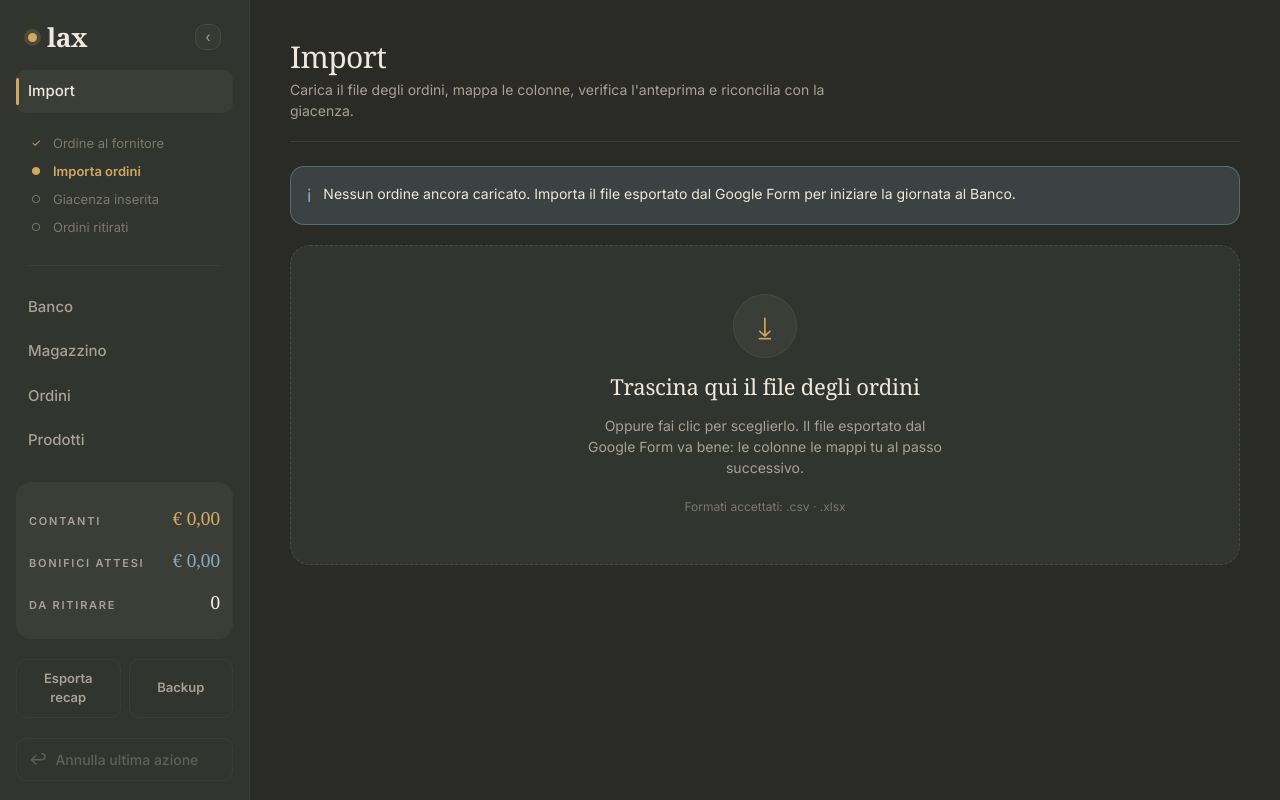
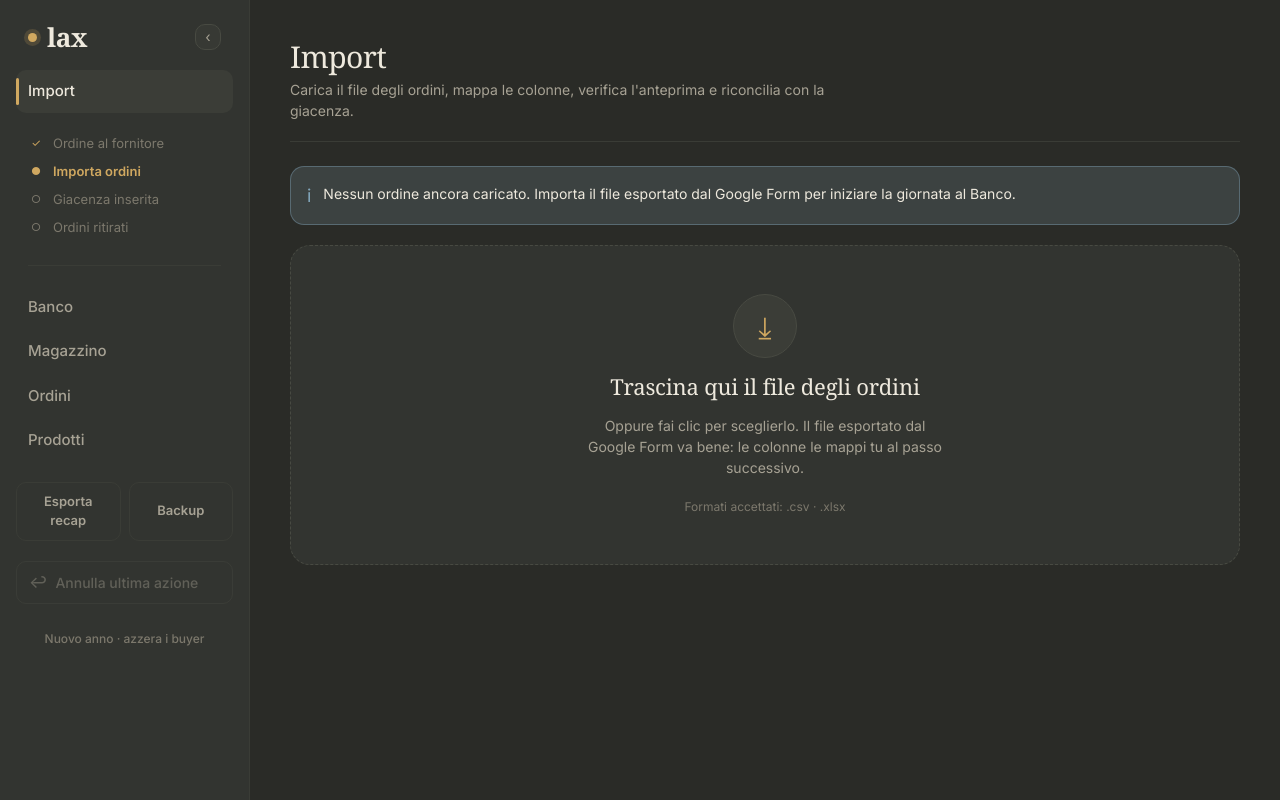
Before and after one commit to EmmaZanoli/lax, a React (Vite) app: page /import in a window 1280 px wide. Built offline with nearby package versions, Linux system fonts and the light colour scheme.

Commit message:
aggiornamento sidebar

```diff
--- a/src/components/Sidebar.module.css
+++ b/src/components/Sidebar.module.css
@@ -258,46 +258,6 @@
   background: var(--brass);
 }
 
-/* -------------------------------------------------------- numeri live */
-
-.live {
-  margin-top: auto;
-  display: flex;
-  flex-direction: column;
-  gap: 2px;
-  padding: var(--space-4) var(--space-3);
-  background: var(--surface);
-  border: 1px solid var(--rule-soft);
-  border-radius: var(--radius-md);
-}
-
-.liveRow {
-  display: flex;
-  align-items: baseline;
-  justify-content: space-between;
-  gap: var(--space-3);
-  padding: 6px 0;
-}
-
-.liveRow + .liveRow {
-  border-top: 1px solid var(--rule-soft);
-}
-
-.liveValue {
-  font-family: var(--font-serif);
-  font-variant-numeric: tabular-nums;
-  font-feature-settings: 'tnum' 1;
-  font-size: 18px;
-  letter-spacing: -0.015em;
-  color: var(--text);
-}
-
-.liveRow[data-tone='cash'] .liveValue {
-  color: var(--cash);
-}
-.liveRow[data-tone='pending'] .liveValue {
-  color: var(--pending);
-}
 
 /* ------------------------------------------------------ annulla azione */
 
@@ -428,9 +388,8 @@
     height: 3px;
   }
 
-  /* Numeri live e strumenti globali si nascondono nella barra compatta.
+  /* Strumenti globali si nascondono nella barra compatta.
      Export/Backup restano raggiungibili dall'intestazione del Recap. */
-  .live,
   .tools,
   .reset,
   .toggle {
--- a/src/components/Sidebar.tsx
+++ b/src/components/Sidebar.tsx
@@ -1,7 +1,7 @@
 import { useState } from 'react';
 import { Link, NavLink } from 'react-router-dom';
 import { useShallow } from 'zustand/react/shallow';
-import { useStore, totals, formatEuro, stockStatus, downloadRecap, downloadBackup, isCustomer } from '../lib';
+import { useStore, stockStatus, downloadRecap, downloadBackup, isCustomer } from '../lib';
 import { useToast } from './Toast';
 import { ConfirmDialog } from './ConfirmDialog';
 import styles from './Sidebar.module.css';
@@ -108,12 +108,8 @@ export function Sidebar() {
   // Numeri live agganciati ai selettori derivati.
   const live = useStore(
     useShallow((s) => {
-      const t = totals(s);
       const customers = s.buyers.filter(isCustomer);
       return {
-        cash: t.cash,
-        pending: t.pending,
-        toPick: t.toPickCount,
         imported: s.buyers.length > 0,
         allStockSet: s.catalog.length > 0 && s.catalog.every((p) => p.initialStock > 0),
         pickedUpCount: customers.filter((b) => b.pickedUp).length,
@@ -198,22 +194,7 @@ export function Sidebar() {
         </ul>
       </nav>
 
-      <div className={styles.live} aria-label="Numeri live">
-        <div className={styles.liveRow} data-tone="cash">
-          <span className="label">Contanti</span>
-          <span className={styles.liveValue}>{formatEuro(live.cash)}</span>
-        </div>
-        <div className={styles.liveRow} data-tone="pending">
-          <span className="label">Bonifici attesi</span>
-          <span className={styles.liveValue}>{formatEuro(live.pending)}</span>
-        </div>
-        <div className={styles.liveRow} data-tone="neutral">
-          <span className="label">Da ritirare</span>
-          <span className={styles.liveValue}>{live.toPick}</span>
-        </div>
-      </div>
-
-      <div className={styles.tools}>
+<div className={styles.tools}>
         <button type="button" className={styles.toolBtn} onClick={handleExport}>
           Esporta recap
         </button>
```
